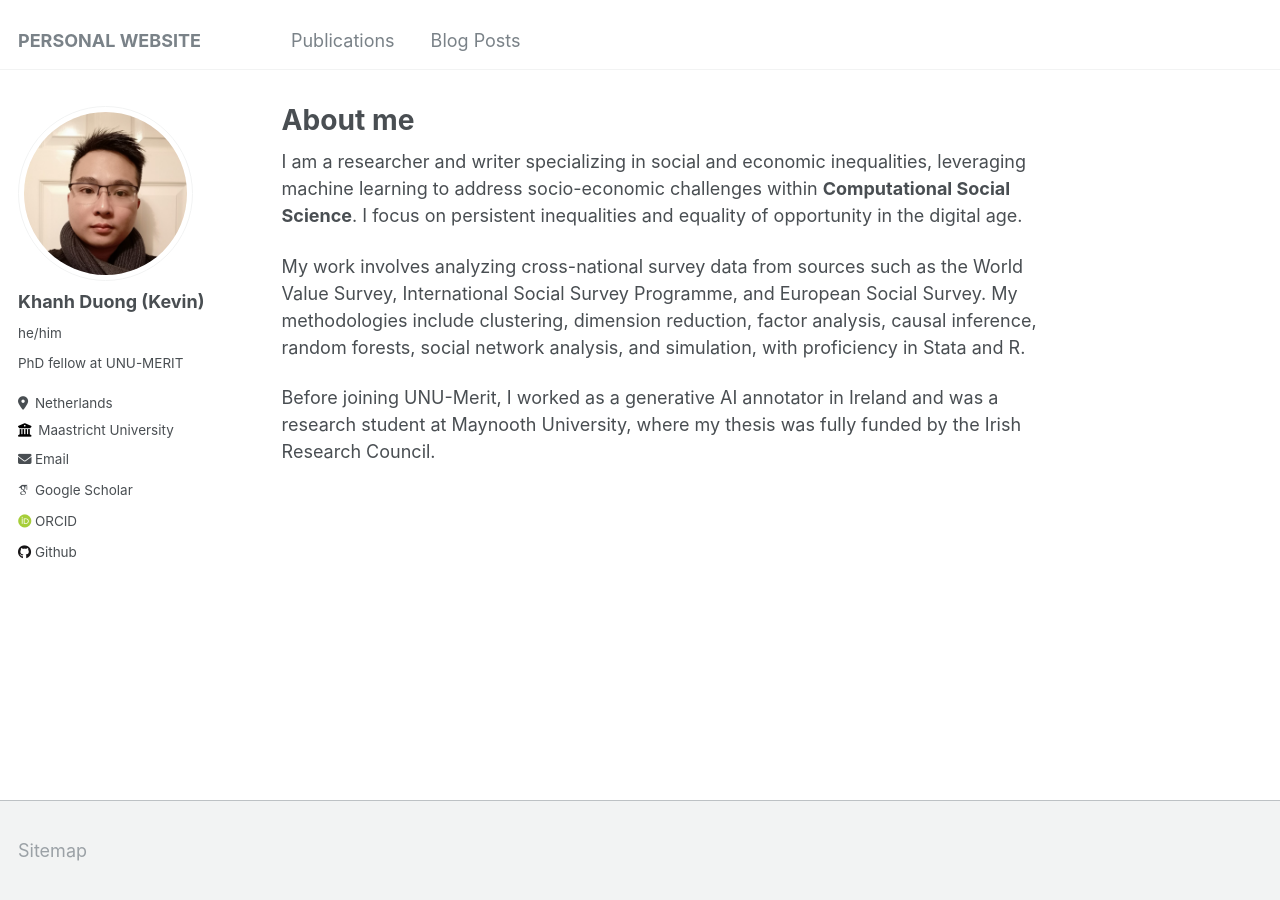
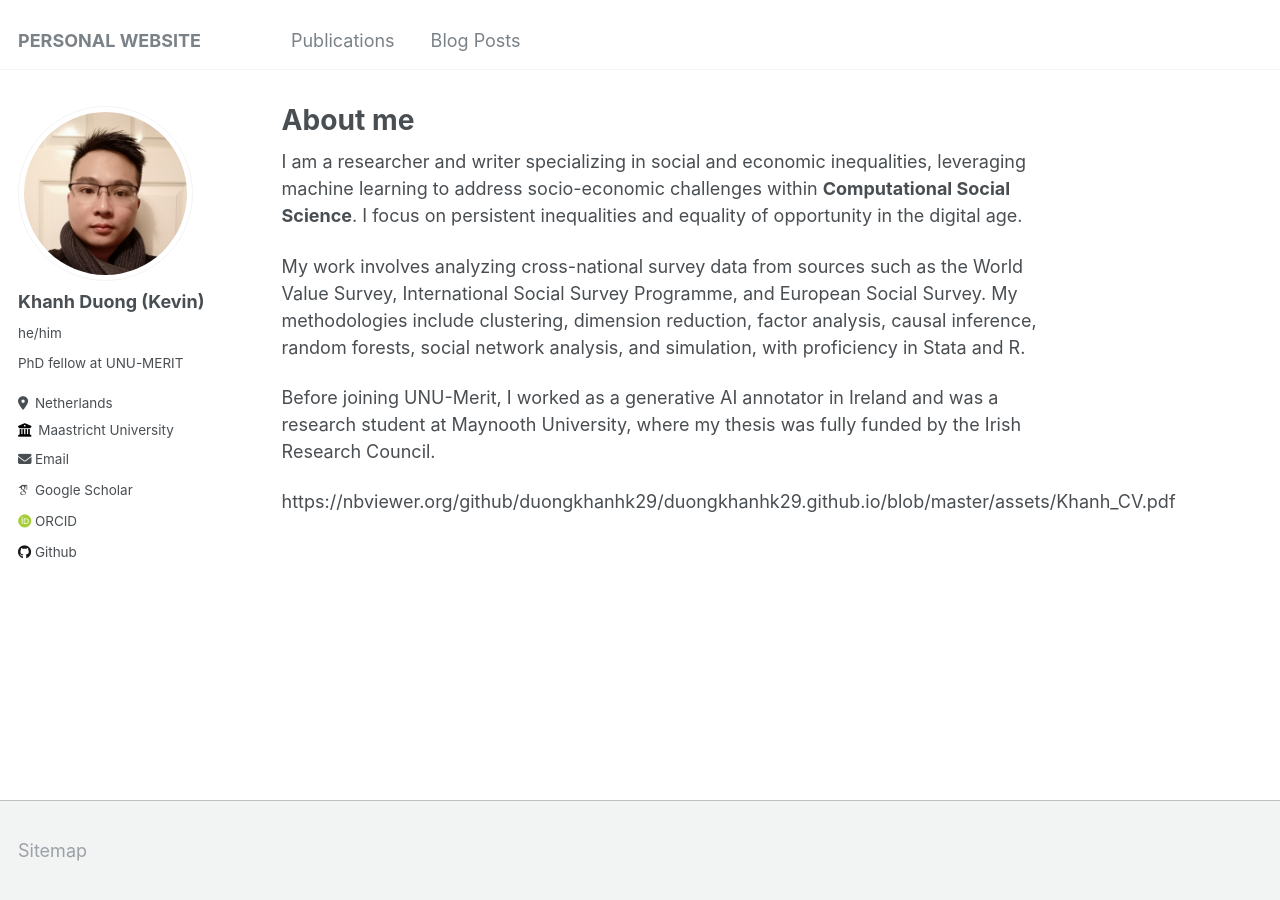
Before and after one commit to duongkhanhk29/duongkhanhk29.github.io, a Jekyll site: the page built from _pages/about.md, in a window 1280 px wide. Built offline with Jekyll 4.4.1, drawn with Linux system fonts in a browser that asks for light colours; some web fonts are replaced; part of the change alters nothing that is shown.

Commit message:
Update about.md

```diff
--- a/_pages/about.md
+++ b/_pages/about.md
@@ -12,3 +12,5 @@ I am a researcher and writer specializing in social and economic inequalities, l
 My work involves analyzing cross-national survey data from sources such as the World Value Survey, International Social Survey Programme, and European Social Survey. My methodologies include clustering, dimension reduction, factor analysis, causal inference, random forests, social network analysis, and simulation, with proficiency in Stata and R.
 
 Before joining UNU-Merit, I worked as a generative AI annotator in Ireland and was a research student at Maynooth University, where my thesis was fully funded by the Irish Research Council.
+
+https://nbviewer.org/github/duongkhanhk29/duongkhanhk29.github.io/blob/master/assets/Khanh_CV.pdf
```
